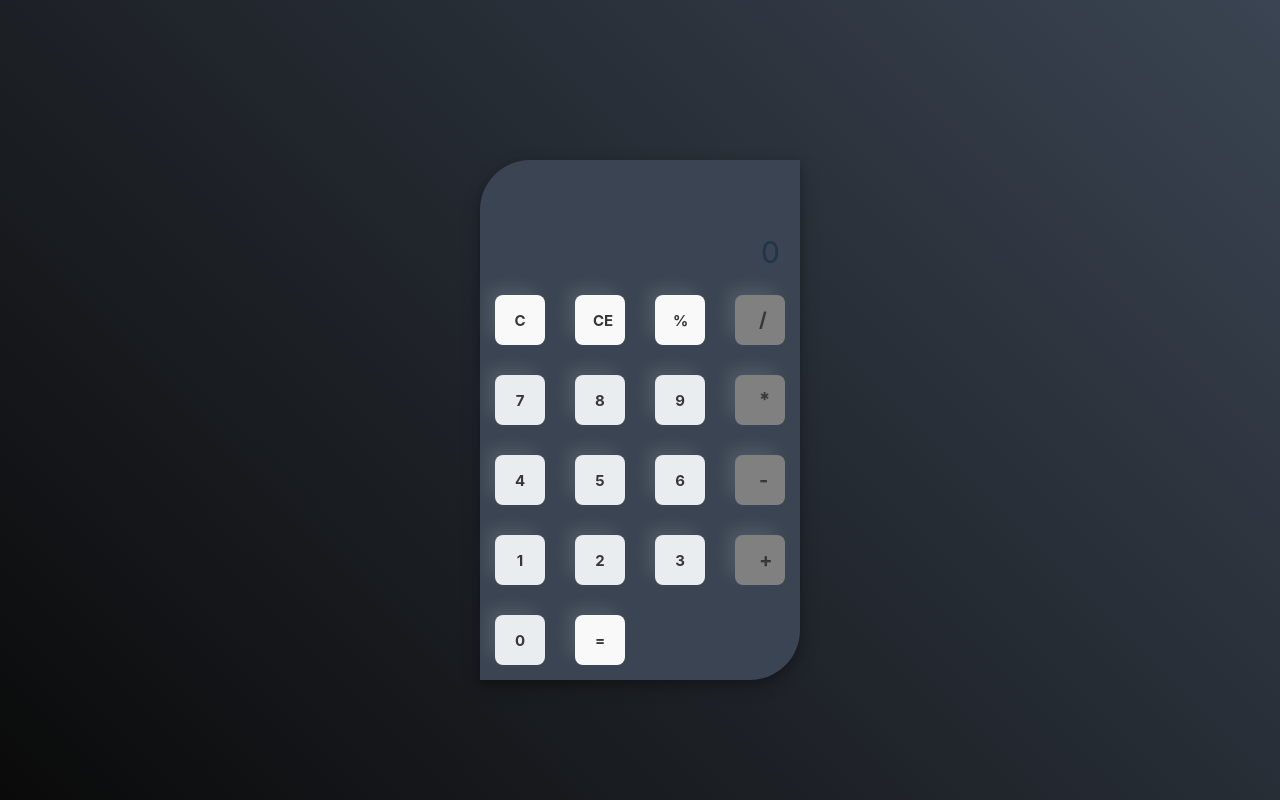
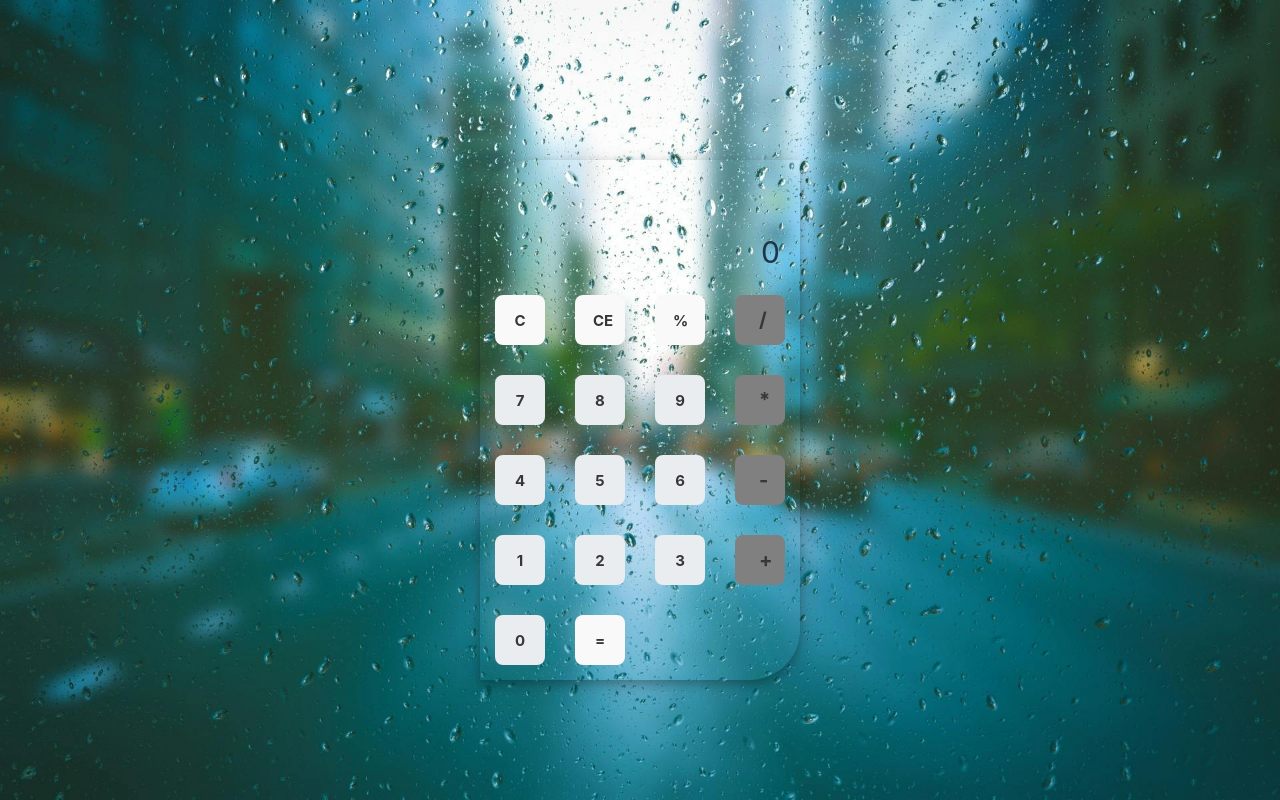
Before and after one commit to GitUser0589/loginpage, a React (Vite) app in the folder login_page/: page /dashboard in a window 1280 px wide. Built offline with nearby package versions, Linux system fonts and the light colour scheme.

Commit message:
updated css

```diff
--- a/login_page/src/calculator.css
+++ b/login_page/src/calculator.css
@@ -16,12 +16,12 @@ button{
     display: flex;
     justify-content: center;
     align-items: center;
-    background: linear-gradient(45deg, #0a0a0a, #3a4452);
+    background-image: url("../src/assets/bg.jpg");
   }
     #calculator{
     width: 320px;
     height: 520px;
-    background-color: #3a4452;
+    background-color: transparent;
     margin: 0 auto;
     top: 20px;
     position: relative;
```
